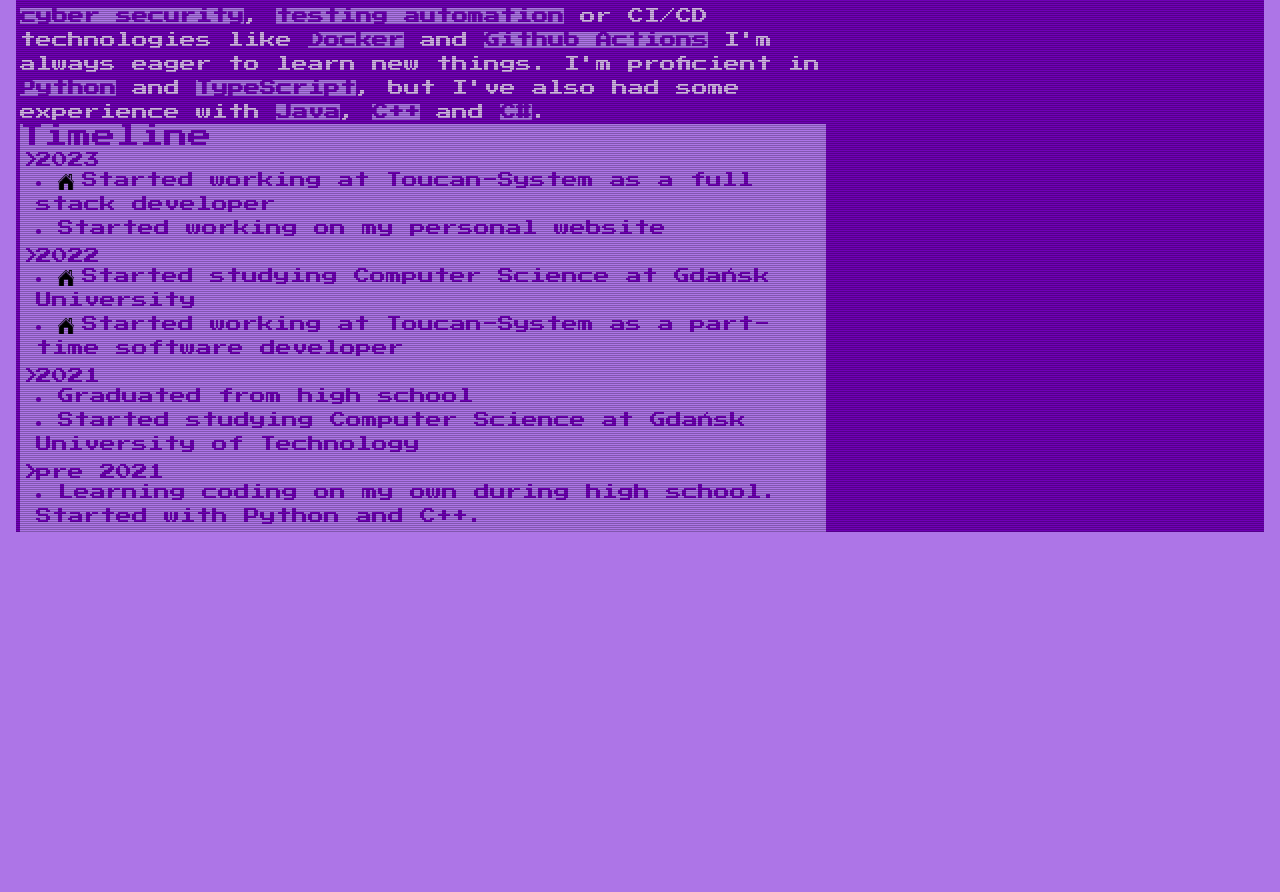
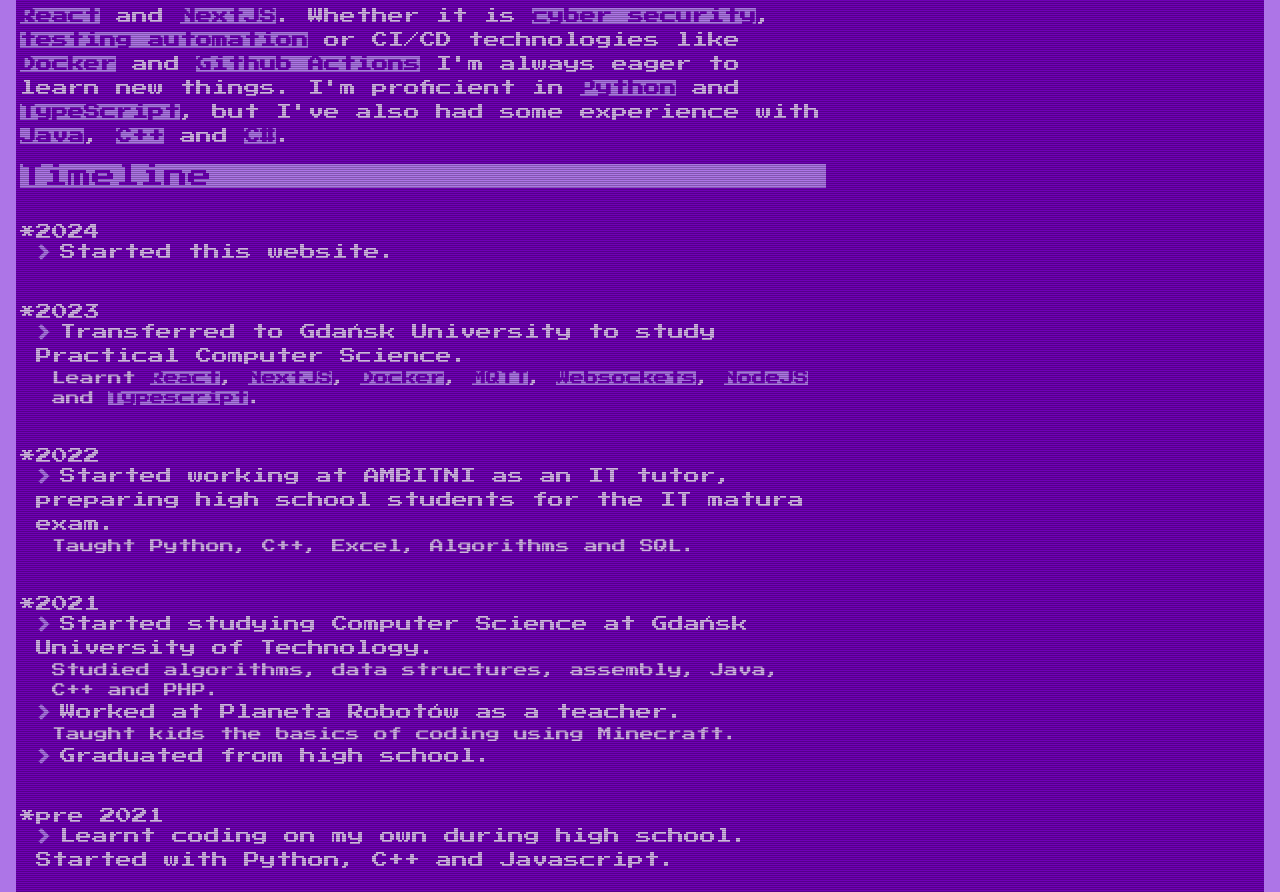
Before and after one commit to mpomirski/portfolio, a Next.js app: page /about in a window 1280 px wide. Shown: the part 468-1360 px from the top of the page. Before the commit the page ends 1000 px from the top, so only its background shows below. Built offline with nearby package versions, Linux system fonts and the light colour scheme.

Commit message:
Updated about page, Added my music link

```diff
--- a/src/components/About.tsx
+++ b/src/components/About.tsx
@@ -8,17 +8,18 @@ const About: React.FC = () => {
         About me
       </h2>
       <p className="[&>b]:bg-[var(--background-color)] [&>b]:text-[var(--foreground-color)]">
-        I'm a software developer, currently studying Computer Science on Gdańsk
-        University. I've been interested in technology since I was a child,
-        starting with writing basic html, batch scripts during my primary school
-        years. I'm currently focused on full stack development. I have no
-        problem with writing backend code in <b>Python</b>, <b>NodeJS</b> but
-        I'm also comfortable with frontend technologies like{' '}
-        <b>React and NextJS</b>. Whether it is <b>cyber security</b>,{' '}
-        <b>testing automation</b> or CI/CD technologies like <b>Docker</b> and{' '}
-        <b>Github Actions</b> I'm always eager to learn new things. I'm
-        proficient in <b>Python</b> and <b>TypeScript</b>, but I've also had
-        some experience with <b>Java</b>, <b>C++</b> and <b>C#</b>.
+        I'm a semi self-taught software developer, currently studying Practical
+        Computer Science at the Gdańsk University. I've been interested in
+        technology since I was a child, starting with writing basic html, batch
+        scripts during my primary school years. I'm currently focused on full
+        stack development. I have no problem with writing backend code in{' '}
+        <b>Python</b> or <b>NodeJS</b> but I'm also comfortable with frontend
+        technologies like <b>React</b> and <b>NextJS</b>. Whether it is{' '}
+        <b>cyber security</b>, <b>testing automation</b> or CI/CD technologies
+        like <b>Docker</b> and <b>Github Actions</b> I'm always eager to learn
+        new things. I'm proficient in <b>Python</b> and <b>TypeScript</b>, but
+        I've also had some experience with <b>Java</b>, <b>C++</b> and <b>C#</b>
+        .
       </p>
       <Timeline />
     </div>
--- a/src/components/Header.tsx
+++ b/src/components/Header.tsx
@@ -29,6 +29,12 @@ const Header: React.FC<HeaderProps> = ({ current_website }) => {
           />
           <NavButton
             activePage={activePage}
+            text={ButtonState.MUSIC}
+            source="https://soundcloud.com/ramen-571489791"
+            newPage={true}
+          />
+          <NavButton
+            activePage={activePage}
             text={ButtonState.CONTACT}
             source="/contact"
           />
--- a/src/components/NavButton.tsx
+++ b/src/components/NavButton.tsx
@@ -6,11 +6,18 @@ interface NavButtonProps {
   text: ButtonState;
   activePage: ButtonState;
   source: string;
+  newPage?: boolean;
 }
 
-const NavButton: React.FC<NavButtonProps> = ({ text, activePage, source }) => {
+const NavButton: React.FC<NavButtonProps> = ({
+  text,
+  activePage,
+  source,
+  newPage,
+}) => {
   const onClickButton = () => {
-    window.location.href = source;
+    if (newPage) window.open(source, '_blank');
+    else window.location.href = source;
   };
   if (activePage === text) {
     return (
--- a/src/components/Timeline.tsx
+++ b/src/components/Timeline.tsx
@@ -1,15 +1,29 @@
-import WorkIcon from '../../public/home.png';
-import SchoolIcon from '../../public/home.png';
+import WorkIcon from '../../public/next.png';
 import Image from 'next/image';
 
 const Timeline: React.FC = () => {
   return (
-    <div className="flex flex-col h-full">
-      <h2 className="bg-[var(--background-color)] text-[var(--foreground-color)]">
+    <div className="flex flex-col h-full w-full [&_p]:text-sm [&_p]:ml-4">
+      <h2 className="bg-[var(--background-color)] text-[var(--foreground-color)] my-4">
         Timeline
       </h2>
-      <div className="flex flex-row items-center justify-center bg-[var(--background-color)] text-[var(--foreground-color)] relative">
-        <ul className="flex flex-col relative ml-3 [&_ul]:list-disc [&_ul]:list-inside [&_h3]:before:absolute [&_h3]:before:-ml-3 [&_h3]:before:content-['>']">
+      <div className="flex flex-row items-center bg-[var(--foreground-color)] [&_b]:bg-[var(--background-color)] [&_b]:text-[var(--foreground-color)]">
+        <ul className="flex flex-col [&>li]:my-4 ml-3 [&_h3]:before:absolute [&_h3]:before:-ml-4 [&_h3]:before:content-['*']">
+          <li className="p-1">
+            <h3>2024</h3>
+            <ul>
+              <li>
+                <Image
+                  src={WorkIcon}
+                  alt="work icon"
+                  width="10"
+                  height="10"
+                  className="inline-block w-4 h-4 mr-2 mb-1"
+                />
+                Started this website.
+              </li>
+            </ul>
+          </li>
           <li className="p-1">
             <h3>2023</h3>
             <ul>
@@ -19,13 +33,15 @@ const Timeline: React.FC = () => {
                   alt="work icon"
                   width="10"
                   height="10"
-                  className="inline-block w-4 h-4 mr-2"
+                  className="inline-block w-4 h-4 mr-2  mb-1"
                 />
-                Started working at{' '}
-                <a href="https://www.toucan-system.com/">Toucan-System</a> as a
-                full stack developer
+                Transferred to Gdańsk University to study Practical Computer
+                Science.
               </li>
-              <li>Started working on my personal website</li>
+              <p>
+                Learnt <b>React</b>, <b>NextJS</b>, <b>Docker</b>, <b>MQTT</b>,{' '}
+                <b>Websockets</b>, <b>NodeJS</b> and <b>Typescript</b>.
+              </p>
             </ul>
           </li>
           <li className="p-1">
@@ -37,9 +53,32 @@ const Timeline: React.FC = () => {
                   alt="work icon"
                   width="10"
                   height="10"
-                  className="inline-block w-4 h-4 mr-2"
+                  className="inline-block w-4 h-4 mr-2  mb-1"
                 />
-                Started studying Computer Science at Gdańsk University
+                Started working at {''}
+                <a href="https://www.ambitni.edu.pl/">AMBITNI</a> as an IT
+                tutor, preparing high school students for the IT matura exam.
+              </li>
+              <p>Taught Python, C++, Excel, Algorithms and SQL.</p>
+            </ul>
+          </li>
+          <li className="p-1">
+            <h3>2021</h3>
+            <ul>
+              <li>
+                <Image
+                  src={WorkIcon}
+                  alt="work icon"
+                  width="10"
+                  height="10"
+                  className="inline-block w-4 h-4 mr-2  mb-1"
+                />
+                Started studying Computer Science at Gdańsk University of
+                Technology.
+                <p>
+                  Studied algorithms, data structures, assembly, Java, C++ and
+                  PHP.
+                </p>
               </li>
               <li>
                 <Image
@@ -47,21 +86,20 @@ const Timeline: React.FC = () => {
                   alt="work icon"
                   width="10"
                   height="10"
-                  className="inline-block w-4 h-4 mr-2"
+                  className="inline-block w-4 h-4 mr-2  mb-1"
                 />
-                Started working at{' '}
-                <a href="https://www.toucan-system.com/">Toucan-System</a> as a
-                part-time software developer
+                Worked at Planeta Robotów as a teacher.
+                <p>Taught kids the basics of coding using Minecraft.</p>
               </li>
-            </ul>
-          </li>
-          <li className="p-1">
-            <h3>2021</h3>
-            <ul>
-              <li>Graduated from high school</li>
               <li>
-                Started studying Computer Science at Gdańsk University of
-                Technology
+                <Image
+                  src={WorkIcon}
+                  alt="work icon"
+                  width="10"
+                  height="10"
+                  className="inline-block w-4 h-4 mr-2  mb-1"
+                />
+                Graduated from high school.
               </li>
             </ul>
           </li>
@@ -69,8 +107,15 @@ const Timeline: React.FC = () => {
             <h3>pre 2021</h3>
             <ul>
               <li>
-                Learning coding on my own during high school. Started with
-                Python and C++.
+                <Image
+                  src={WorkIcon}
+                  alt="work icon"
+                  width="10"
+                  height="10"
+                  className="inline-block w-4 h-4 mr-2 mb-1"
+                />
+                Learnt coding on my own during high school. Started with Python,
+                C++ and Javascript.
               </li>
             </ul>
           </li>
--- a/src/utils/ButtonState.tsx
+++ b/src/utils/ButtonState.tsx
@@ -3,5 +3,6 @@ enum ButtonState {
   ABOUT = 'ABOUT',
   PROJECTS = 'PROJECTS',
   CONTACT = 'CONTACT',
+  MUSIC = 'MY MUSIC',
 }
 export default ButtonState;
```
Also changed, not shown: public/next.png (added).
